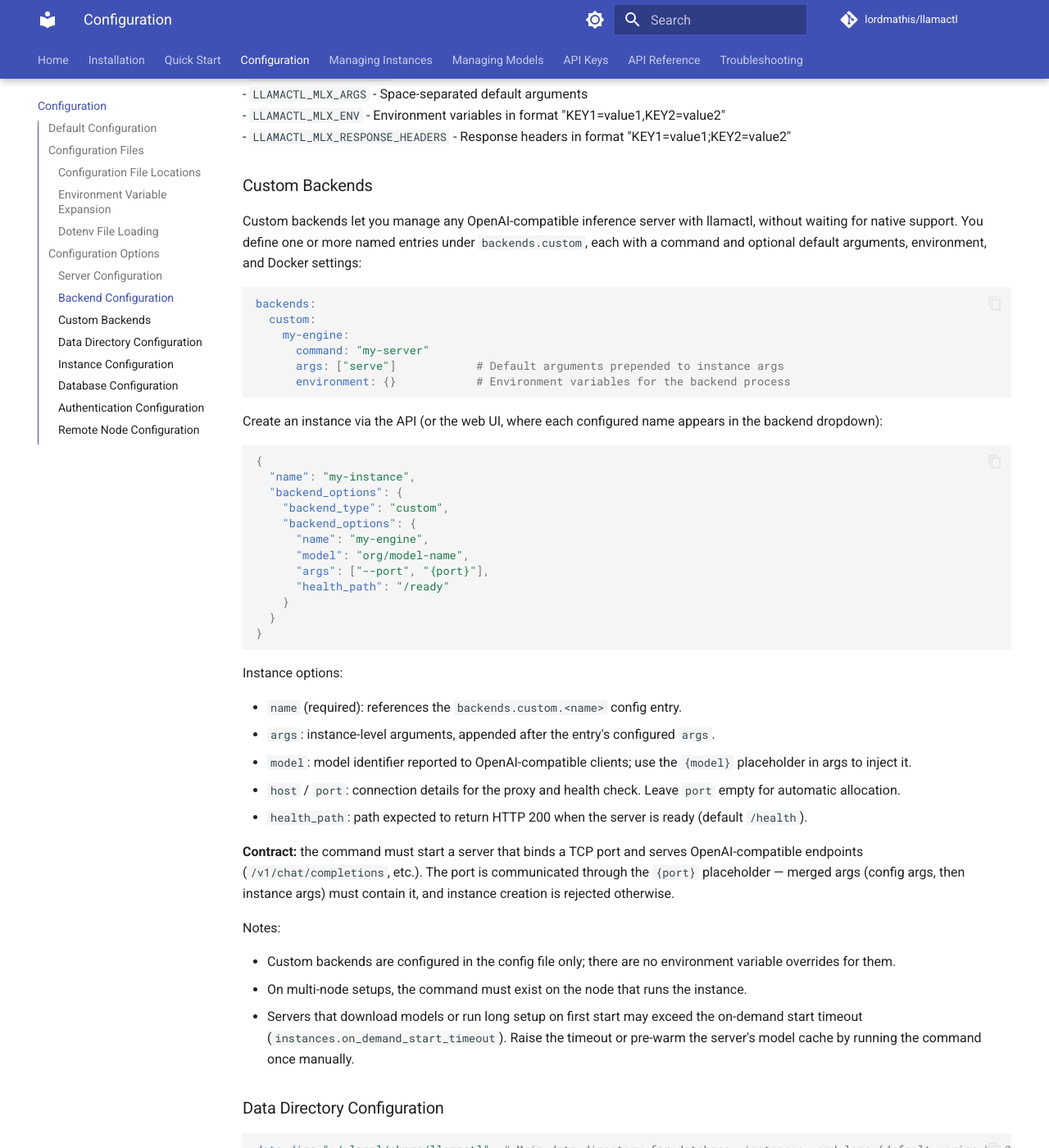
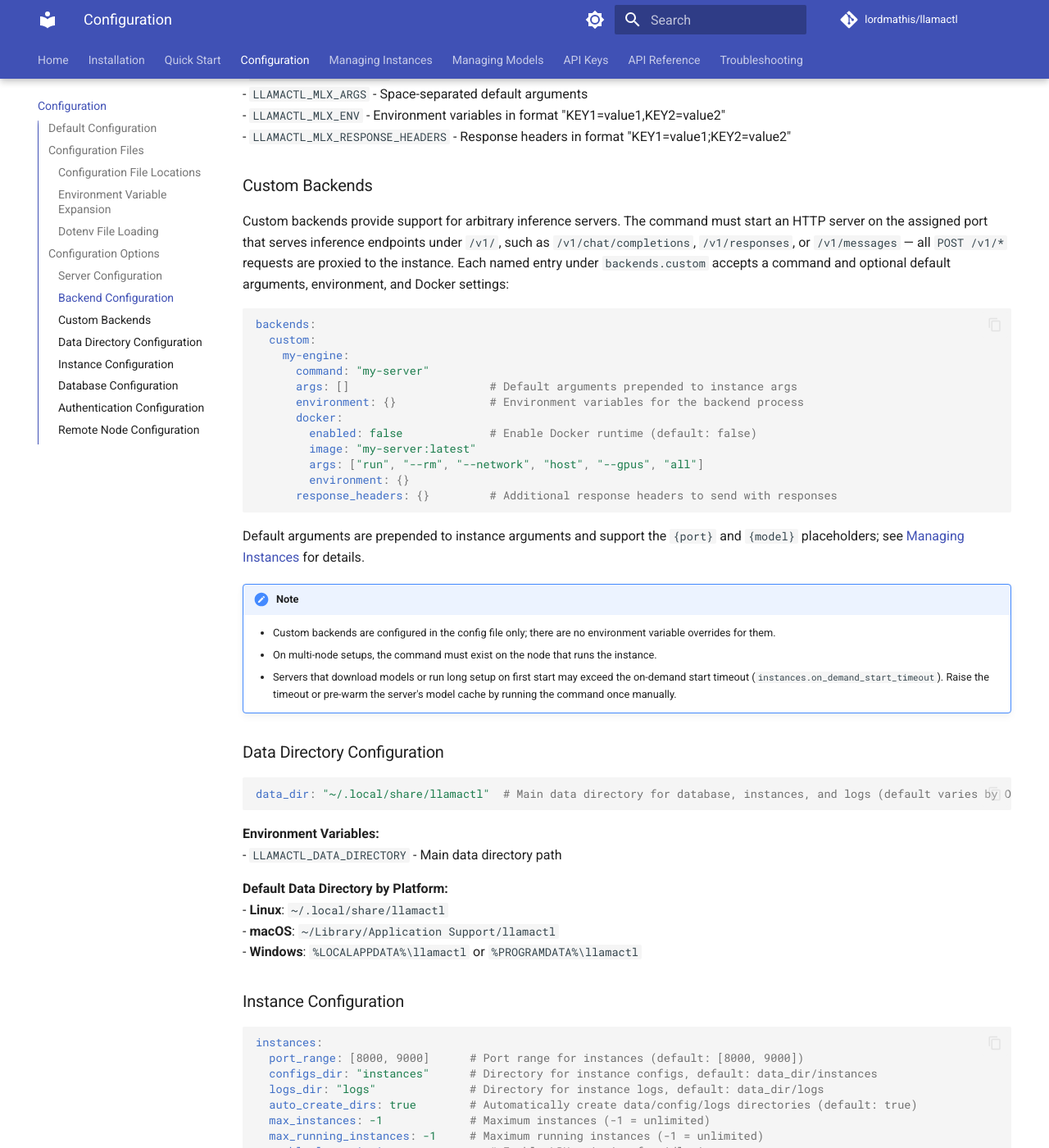
Before and after one commit to lordmathis/llamactl, an MkDocs documentation site: the page built from docs/configuration.md, in a window 1280 px wide and 1400 px high, scrolled down 4894 px. Shown: the whole window at 82% size. Built offline with MkDocs 1.6.1 and Material for MkDocs 9.7.7, drawn with Linux system fonts in a browser that asks for light colours; comment, search, counter and statistics services are not loaded; the version menu is left out.

Commit message:
Update custom backends documentation

````diff
--- a/docs/configuration.md
+++ b/docs/configuration.md
@@ -229,49 +229,29 @@
 
 ### Custom Backends
 
-Custom backends let you manage any OpenAI-compatible inference server with llamactl, without waiting for native support. You define one or more named entries under `backends.custom`, each with a command and optional default arguments, environment, and Docker settings:
+Custom backends provide support for arbitrary inference servers. The command must start an HTTP server on the assigned port that serves inference endpoints under `/v1/`, such as `/v1/chat/completions`, `/v1/responses`, or `/v1/messages` — all `POST /v1/*` requests are proxied to the instance. Each named entry under `backends.custom` accepts a command and optional default arguments, environment, and Docker settings:
 
 ```yaml
 backends:
   custom:
     my-engine:
       command: "my-server"
-      args: ["serve"]            # Default arguments prepended to instance args
-      environment: {}            # Environment variables for the backend process
+      args: []                     # Default arguments prepended to instance args
+      environment: {}              # Environment variables for the backend process
+      docker:
+        enabled: false             # Enable Docker runtime (default: false)
+        image: "my-server:latest"
+        args: ["run", "--rm", "--network", "host", "--gpus", "all"]
+        environment: {}
+      response_headers: {}         # Additional response headers to send with responses
 ```
 
-Create an instance via the API (or the web UI, where each configured name appears in the backend dropdown):
+Default arguments are prepended to instance arguments and support the `{port}` and `{model}` placeholders; see [Managing Instances](managing-instances.md) for details.
 
-```json
-{
-  "name": "my-instance",
-  "backend_options": {
-    "backend_type": "custom",
-    "backend_options": {
-      "name": "my-engine",
-      "model": "org/model-name",
-      "args": ["--port", "{port}"],
-      "health_path": "/ready"
-    }
-  }
-}
-```
-
-Instance options:
-
-- `name` (required): references the `backends.custom.<name>` config entry.
-- `args`: instance-level arguments, appended after the entry's configured `args`.
-- `model`: model identifier reported to OpenAI-compatible clients; use the `{model}` placeholder in args to inject it.
-- `host` / `port`: connection details for the proxy and health check. Leave `port` empty for automatic allocation.
-- `health_path`: path expected to return HTTP 200 when the server is ready (default `/health`).
-
-**Contract:** the command must start a server that binds a TCP port and serves OpenAI-compatible endpoints (`/v1/chat/completions`, etc.). The port is communicated through the `{port}` placeholder — merged args (config args, then instance args) must contain it, and instance creation is rejected otherwise.
-
-Notes:
-
-- Custom backends are configured in the config file only; there are no environment variable overrides for them.
-- On multi-node setups, the command must exist on the node that runs the instance.
-- Servers that download models or run long setup on first start may exceed the on-demand start timeout (`instances.on_demand_start_timeout`). Raise the timeout or pre-warm the server's model cache by running the command once manually.
+!!! note
+    - Custom backends are configured in the config file only; there are no environment variable overrides for them.
+    - On multi-node setups, the command must exist on the node that runs the instance.
+    - Servers that download models or run long setup on first start may exceed the on-demand start timeout (`instances.on_demand_start_timeout`). Raise the timeout or pre-warm the server's model cache by running the command once manually.
 
 ### Data Directory Configuration
 
````
Also changed, not shown: docs/managing-instances.md (+28 -0 lines).
